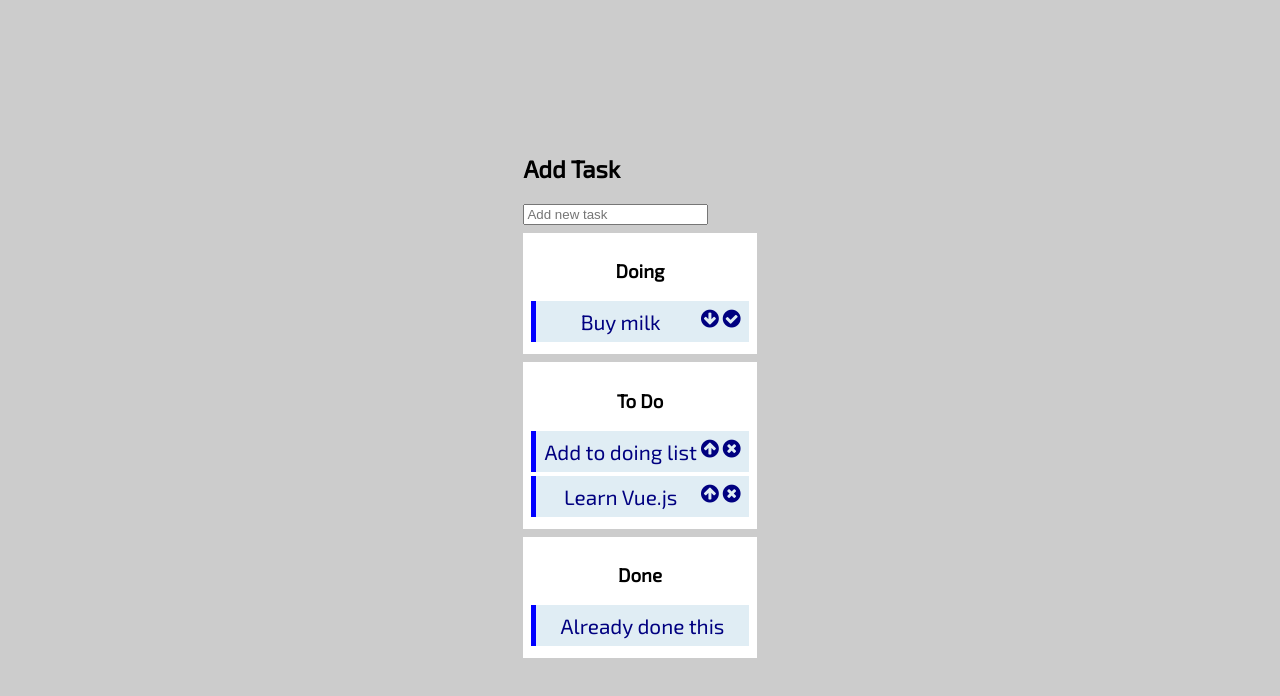
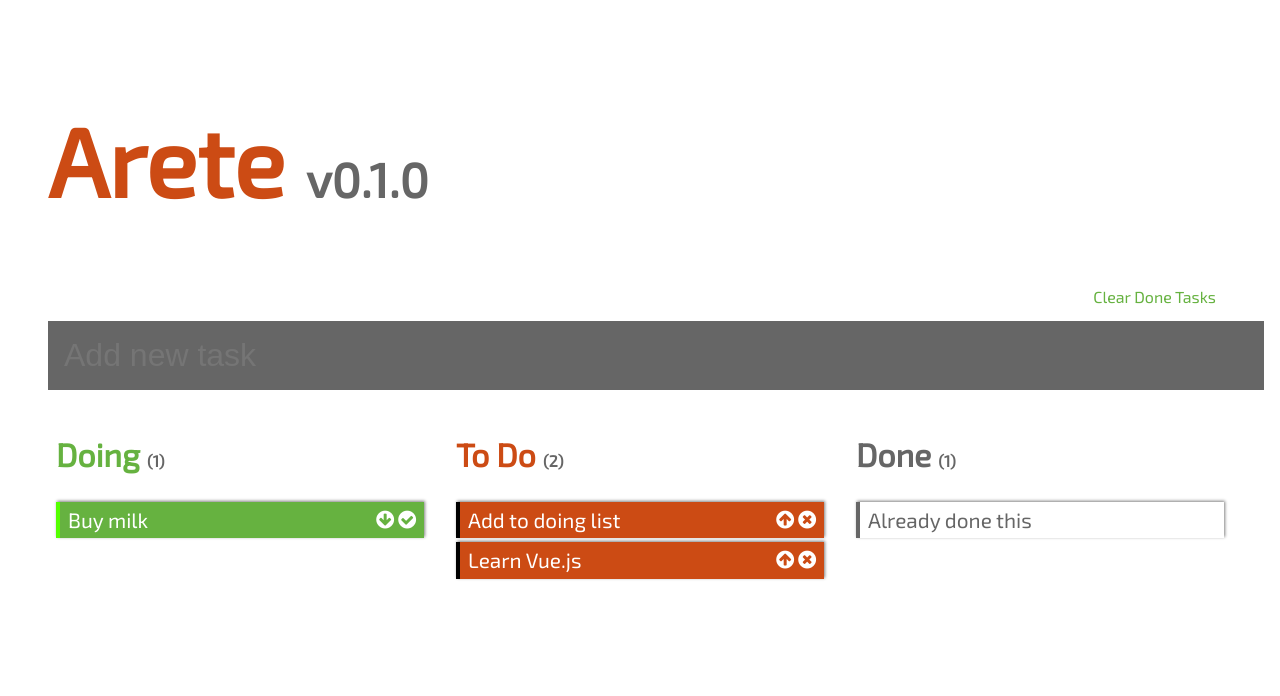
Before and after one commit to DaJoker29/arete, a Vue app: page / in a window 1280 px wide. Shown: the top 696 px of the page. Built offline with nearby package versions, Linux system fonts and the light colour scheme; a small style sheet from the web is missing; the HTML template or start-up script is replaced by a standard one.

Commit message:
Style Prototype

```diff
--- a/app/App.vue
+++ b/app/App.vue
@@ -1,6 +1,14 @@
 <template>
   <div>
-    <h2>Add Task</h2>
+    <h1>{{ appName.titleCase() }}
+      <small>v{{ version }}</small>
+    </h1>
+    <p>
+      <a
+        class="clearLink"
+        href=""
+        @click.prevent="clearDone">Clear Done Tasks</a>
+    </p>
     <form @submit.prevent="addTodo">
       <input
         v-model="todo"
@@ -10,8 +18,12 @@
     </form>
     <div class="listContainer">
       <div class="activeTodos">
-        <h3>Doing</h3>
+        <h3>Doing <small>({{ todos.doing.length }})</small></h3>
         <ul>
+          <transition-group
+            name="list"
+            enter-active-class="animated flipInX"
+            leave-active-class="animated flipOutX">
             <li
               v-for="(data, index) in todos.doing"
               :key="index">
@@ -23,11 +35,16 @@
                 class="fa fa-arrow-circle-down"
                 @click="shift('doing', 'todo', index)"/>
             </li>
+          </transition-group>
         </ul>
       </div>
       <div class="inactiveTodos">
-        <h3>To Do</h3>
+        <h3>To Do <small>({{ todos.todo.length }})</small></h3>
         <ul>
+          <transition-group
+            name="list"
+            enter-active-class="animated flipInX"
+            leave-active-class="animated flipOutX">
             <li
               v-for="(data, index) in todos.todo"
               :key="index">
@@ -39,16 +56,22 @@
                 class="fa fa-arrow-circle-up"
                 @click="shift('todo', 'doing', index)"/>
             </li>
+          </transition-group>
         </ul>
       </div>
       <div class="completedTodos">
-        <h3>Done</h3>
+        <h3>Done <small>({{ todos.done.length }})</small></h3>
         <ul>
+          <transition-group
+            name="list"
+            enter-active-class="animated flipInX"
+            leave-active-class="animated flipOutX">
             <li
               v-for="(data, index) in todos.done"
               :key="index">
               {{ data.todo }}
             </li>
+          </transition-group>
         </ul>
       </div>
     </div>
@@ -57,9 +80,13 @@
 </template>
 
 <script>
+import { name as appName, version } from '../package.json';
+
 export default {
   data() {
     return {
+      appName,
+      version,
       todo: '',
       todos: {
         doing: [{ todo: 'Buy milk' }],
@@ -97,20 +124,34 @@ export default {
     clearState() {
       localStorage.removeItem('todos');
     },
+    clearDone() {
+      this.todos.done = [];
+      this.saveState();
+    },
   },
 };
 </script>
 
 <style>
 @import 'https://fonts.googleapis.com/css?family=Exo+2';
+@import 'https://cdn.jsdelivr.net/npm/animate.css@3.5.1';
 @import 'https://maxcdn.bootstrapcdn.com/font-awesome/4.7.0/css/font-awesome.min.css';
 
+:root {
+  --black: #000;
+  --gray: #666;
+  --white: #fff;
+  --green: #66b240;
+  --neon: #54ff00;
+  --blue: #192acc;
+  --orange: #cc4b14;
+}
+
 body {
-  font-family: 'Exo 2', sans-serif;
-  background-color: #ccc;
-  display: grid;
-  grid-template-rows: auto;
-  justify-items: center;
+  font: 100%/1 'Exo 2', sans-serif;
+  background-color: var(--white);
+  color: var(--black);
+  padding: 3rem;
 }
 
 body,
@@ -119,11 +160,38 @@ html {
   height: 100%;
 }
 
-.listContainer > div {
-  background-color: #fff;
-  margin: 0.5rem 0;
-  padding: 0.5rem;
-  text-align: center;
+h1 {
+  font-size: 6rem;
+}
+
+h2 {
+  font-size: 4rem;
+}
+
+h3 {
+  font-size: 2rem;
+}
+
+h1,
+h2,
+h3,
+h4 {
+  color: var(--orange);
+}
+
+h1 > small,
+h2 > small,
+h3 > small {
+  font-size: 0.5em;
+}
+
+a {
+  color: var(--green);
+  text-decoration: none;
+}
+
+small {
+  color: var(--gray);
 }
 
 ul {
@@ -135,14 +203,73 @@ ul {
 ul li {
   padding: 0.5rem;
   font-size: 1.3rem;
-  background-color: #e0edf4;
-  border-left: 5px solid blue;
+  border-left: 4px solid var(--green);
   margin-bottom: 0.25rem;
-  color: navy;
+  box-shadow: 1px -1px 3px gray;
 }
 
 i {
   float: right;
   padding-left: 0.25rem;
+  cursor: pointer;
+}
+
+input {
+  width: 100%;
+  border: 0;
+  padding: 1rem;
+  font-size: 2rem;
+  background-color: var(--gray);
+  color: var(--white);
+}
+
+input:focus {
+  box-shadow: 0 0 4px inset var(--orange);
+}
+
+.listContainer {
+  display: grid;
+  grid-template-columns: 1fr 1fr 1fr;
+  grid-gap: 1rem;
+}
+
+.listContainer > div {
+  margin: 0.5rem 0;
+  padding: 0.5rem;
+}
+
+.completedTodos li {
+  background-color: var(--white);
+  border-color: var(--gray);
+  color: var(--gray);
+}
+
+.completedTodos h3 {
+  color: var(--gray);
+}
+
+.activeTodos li {
+  background-color: var(--green);
+  border-color: var(--neon);
+  color: var(--white);
+}
+
+.activeTodos h3 {
+  color: var(--green);
+}
+
+.inactiveTodos li {
+  background-color: var(--orange);
+  border-color: var(--black);
+  color: var(--white);
+}
+
+.inactiveTodos h3 {
+  color: var(--orange);
+}
+
+.clearLink {
+  float: right;
+  margin: 1rem;
 }
 </style>
--- a/app/index.js
+++ b/app/index.js
@@ -1,5 +1,11 @@
 import Vue from 'vue';
 import App from './App.vue';
+
+String.prototype.titleCase =
+  String.prototype.titleCase ||
+  function() {
+    return this.charAt(0).toUpperCase() + this.slice(1);
+  };
 
 new Vue({
   el: '#app',
--- a/package.json
+++ b/package.json
@@ -9,7 +9,7 @@
   "scripts": {
     "start": "npm run serve",
     "build": "webpack --config app/config/webpack.config.js",
-    "serve": "webpack-serve --config app/config/webpack.config.js",
+    "serve": "webpack-dev-server --config app/config/webpack.config.js",
     "lint": "eslint --ext .js --ext .vue .",
     "fix": "eslint --fix --ext .js --ext .vue .",
     "preversion": "git checkout master && git merge --no-ff develop -m 'Pull changes for release bump'",
@@ -59,6 +59,7 @@
     "vue-loader": "15.0.0",
     "vue-template-compiler": "2.5.16",
     "webpack": "4.6.0",
+    "webpack-dev-server": "3.1.3",
     "webpack-serve": "0.3.1"
   },
   "devDependencies": {
```
Also changed, not shown: app/config/webpack.config.js (+14 -0 lines), 1 other file (tests, documents, lock files or other folders). Lines whose indentation alone changed are shown as unchanged.
